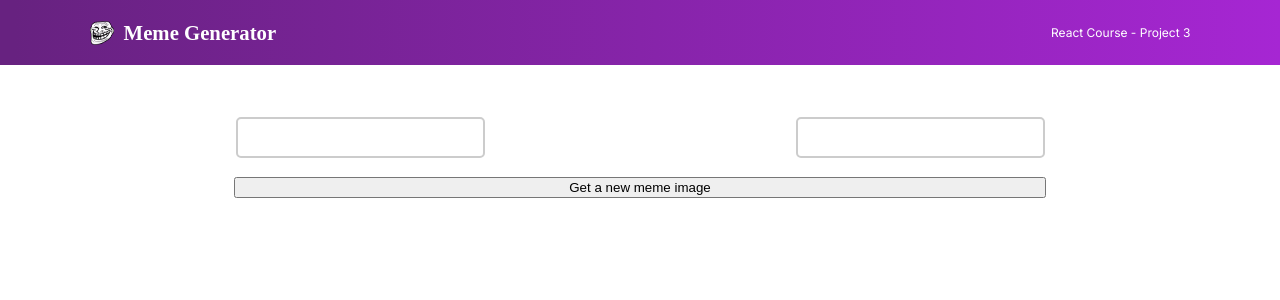
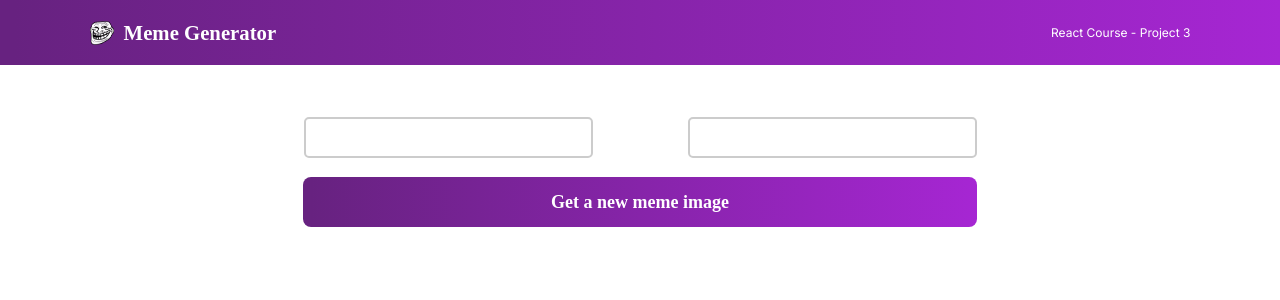
Before and after one commit to alejotsv/meme-generator, a React (Vite) app: page / in a window 1280 px wide. Shown: the top 300 px of the page. Built offline with nearby package versions, Linux system fonts and the light colour scheme.

Commit message:
complete button

```diff
--- a/src/App.css
+++ b/src/App.css
@@ -43,7 +43,7 @@
 .input-fields {
   margin-top: 2rem;
   height: 5rem;
-  width: 70rem;
+  width: 48rem;
   display: flex;
   align-items: center;
   justify-content: center;
@@ -51,7 +51,7 @@
 
 .input-fields > input {
   height: 35px;
-  width: 235px;
+  width: 275px;
   border-radius: 5px;
   padding-left: 0.5rem;
   border: 2px solid #ccc;
@@ -64,5 +64,17 @@
 }
 
 .generate-button > button {
-  width: 72.5%;
+  width: 60.2%;
+  height: 50px;
+  border-radius: 8px;
+  border: none;
+  font-family: 'Karla';
+  font-style: normal;
+  font-weight: 700;
+  font-size: 18px;
+
+  text-align: center;
+
+  color: #FFFFFF;
+  background: linear-gradient(90deg, #672280 1.18%, #A626D3 100%);
 }
```
